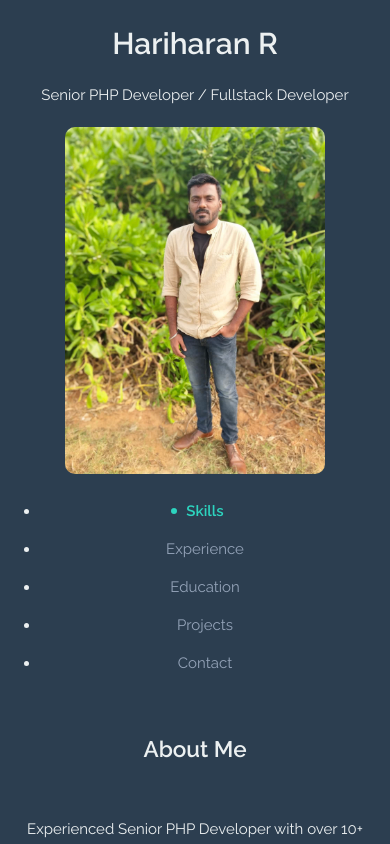
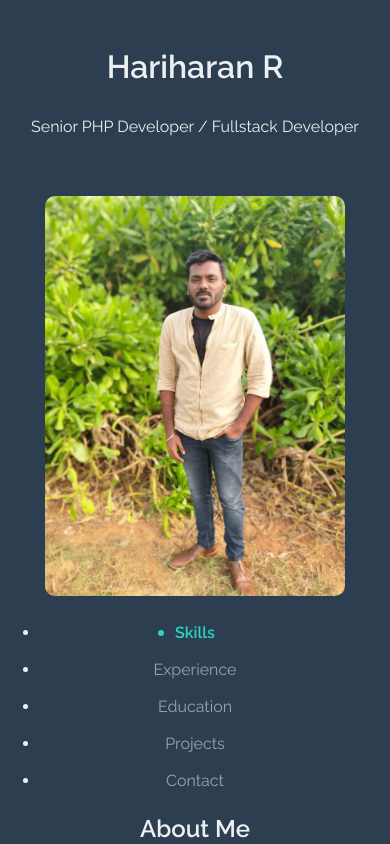
Before and after one commit to Hari2892/my-projects, a React (Vite) app in the folder react-projects/hari-first-react-app/: page / in a window 390 px wide. Shown: the top 844 px of the page. Built offline with nearby package versions, Linux system fonts and the light colour scheme.

Commit message:
css bug fixes

```diff
--- a/react-projects/hari-first-react-app/src/App.tsx
+++ b/react-projects/hari-first-react-app/src/App.tsx
@@ -10,7 +10,7 @@ import Projects from "./components/Projects";
 import Contact from "./components/Contact";
 import GoToTop from "./components/GoToTop";
 
-import "./styles/AppResponsive.css";
+import "./styles/App.css";
 
 const App = () => {
   return (
--- a/react-projects/hari-first-react-app/src/main.tsx
+++ b/react-projects/hari-first-react-app/src/main.tsx
@@ -4,7 +4,7 @@ import React from "react";
 import ReactDOM from "react-dom/client"; // Import for React 18+
 import App from "./App"; // Import your main App component
 
-import "./styles/AppResponsive.css"; // Your global styles (optional)
+import "./styles/App.css"; // Your global styles (optional)
 
 const rootElement = document.getElementById("root") as HTMLElement; // Get the root div element
 
--- a/react-projects/hari-first-react-app/src/styles/App.css
+++ b/react-projects/hari-first-react-app/src/styles/App.css
@@ -198,3 +198,59 @@ a:hover, Link:hover {
   background-color: #16a085;
   transform: translateY(-3px);
 }
+
+/* ===============================
+   Tablet Responsive (≤ 1023px)
+================================ */
+
+@media (max-width: 1023px) {
+  .App {
+    display: block;
+    overflow:scroll;
+  }
+
+  .left-section,
+  .right-section {
+    width: 100%;
+    height: auto;
+    overflow: visible;
+  }
+
+  .bio {
+    flex-direction: column;
+    text-align: center;
+  }
+
+  .bio .bio-left,
+  .bio .bio-right {
+    width: 100%;
+  }
+}
+
+/* ===============================
+   Mobile Responsive (≤ 767px)
+================================ */
+
+@media (max-width: 767px) {
+  .App {
+    display: block;
+    overflow:scroll;
+  }
+
+  .left-section,
+  .right-section {
+    width: 100%;
+    height: auto;
+    overflow: visible;
+  }
+
+  .bio {
+    flex-direction: column;
+    text-align: center;
+  }
+
+  .bio .bio-left,
+  .bio .bio-right {
+    width: 100%;
+  }
+}
```
